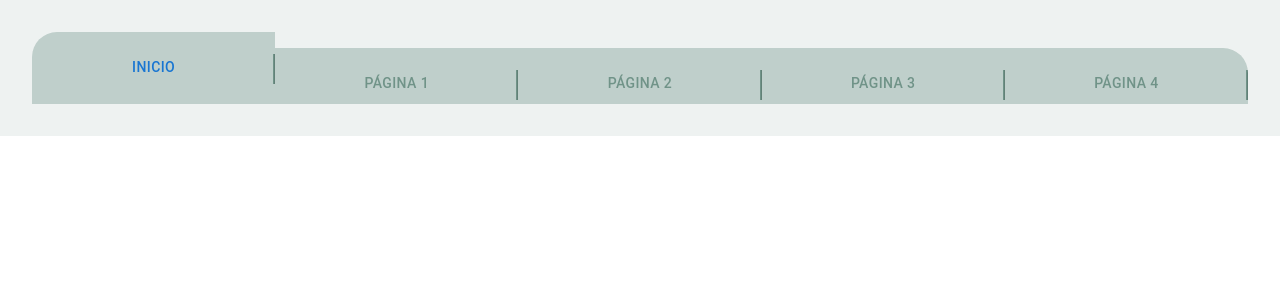
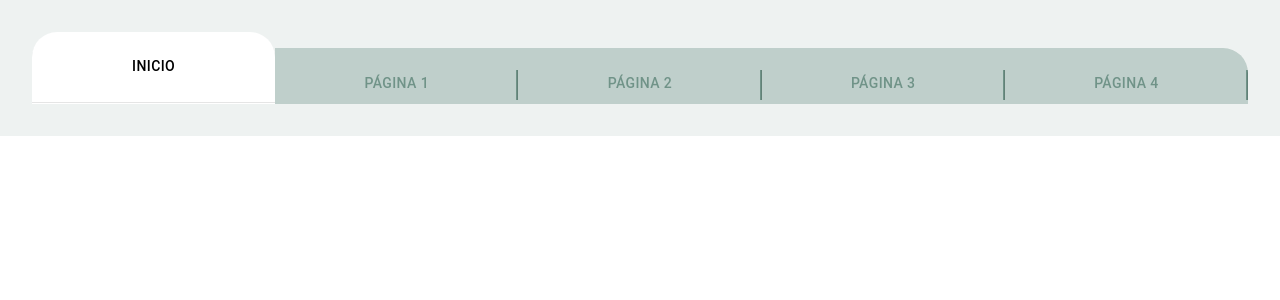
Before and after one commit to MiriamNM/menunextjs, a Next.js app: page / in a window 1280 px wide. Shown: the top 300 px of the page. Built offline with nearby package versions, Linux system fonts and the light colour scheme.

Commit message:
Added nex changed

```diff
--- a/app/page.js
+++ b/app/page.js
@@ -6,11 +6,11 @@ import Page1 from "@/components/page1";
 import DataTable from "@/components/DataTable";
 
 export default function Home() {
-  const [currentValue, setCurrentValue] = useState("");
+  const [currentValue, setCurrentValue] = useState();
 
   useEffect(() => {
     if (!currentValue) {
-      setCurrentValue("home");
+      setCurrentValue(0);
     }
   }, [currentValue, setCurrentValue]);
 
--- a/components/Navbar.js
+++ b/components/Navbar.js
@@ -3,15 +3,6 @@ import React, { useState } from "react";
 import { Tabs, Tab, Box, Divider } from "@mui/material";
 
 const DividerComponent = ({ i, currentValue }) => {
-  if(i === currentValue - 1){
-    return
-  }
-  if(  currentValue === i) {
-    return
-  }
-  if(currentValue === 0) {
-    return
-  }
   return (
     <Divider
       orientation="vertical"
@@ -73,6 +64,12 @@ const Navbar = ({ currentValue, setCurrentValue }) => {
   };
 
   const onRenderDivider = (i) => {
+    if(i === currentValue - 1){
+      return
+    }
+    if(  currentValue === i) {
+      return
+    }
     return DividerComponent({ i, currentValue });
   };
 
```
